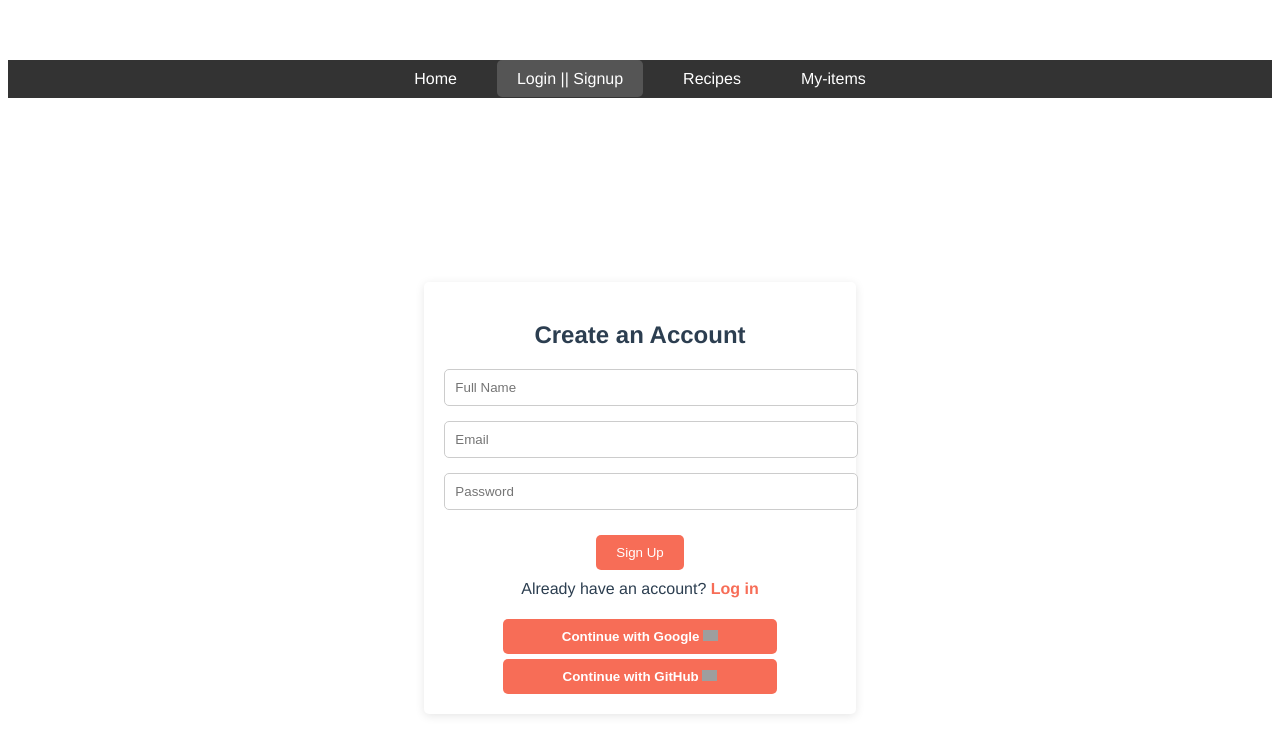
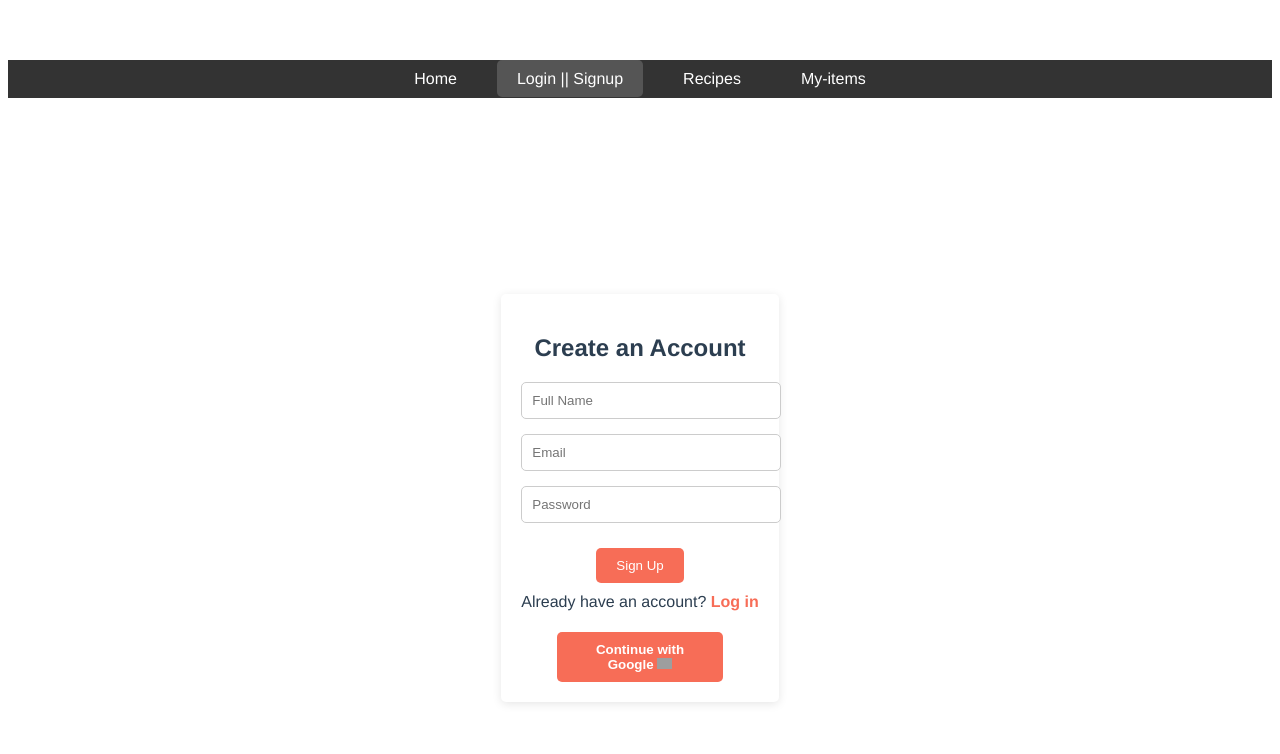
Before and after one commit to Sourabh12321/recipes-application, a Vue app in the folder recipe-app-frontend/: page /login in a window 1280 px wide. Shown: the top 754 px of the page. Built offline with nearby package versions, Linux system fonts and the light colour scheme; grey boxes are pictures that could not be loaded.

Commit message:
project completed

```diff
--- a/recipe-app-frontend/src/components/LoginSignup.vue
+++ b/recipe-app-frontend/src/components/LoginSignup.vue
@@ -69,18 +69,6 @@
         </a>
       </button>
 
-      <!-- Log In with GitHub -->
-
-      <button id="Oauth">
-        <a
-          href="https://github.com/login/oauth/authorize?client_id=887b812ab818109a998c"
-          >Continue with GitHub
-          <img
-            src="https://pngimg.com/uploads/github/github_PNG80.png"
-            alt="GitHub"
-          />
-        </a>
-      </button>
     </div>
   </div>
 </template>
@@ -105,12 +93,6 @@ export default {
       },
       name: null,
     };
-  },
-  mounted() {
-    this.name = localStorage.getItem("name");
-    if (this.name) {
-      this.$router.push({ name: "Recipes" });
-    }
   },
   methods: {
     toggleForm() {
--- a/recipe-app-frontend/src/components/RecipesPage.vue
+++ b/recipe-app-frontend/src/components/RecipesPage.vue
@@ -138,13 +138,6 @@ export default {
     },
   },
   mounted() {
-    const token = this.$route.query.token;
-    const name = this.$route.query.name;
-    console.log(token,name)
-    if(token && name){
-        localStorage.setItem("token",token);
-        localStorage.setItem("name",name);
-    }
     this.fetchRecipes();
   },
 };
```
